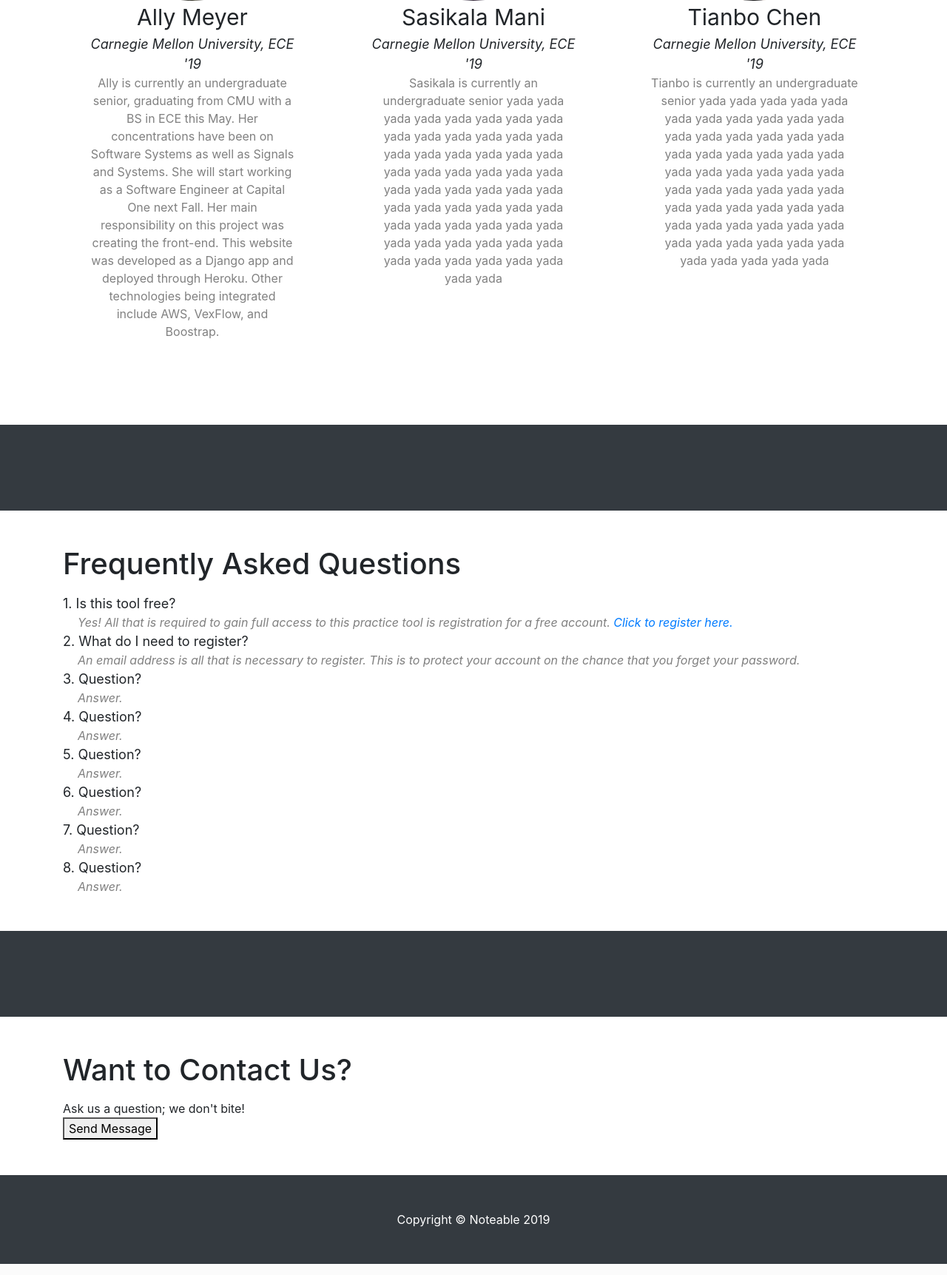
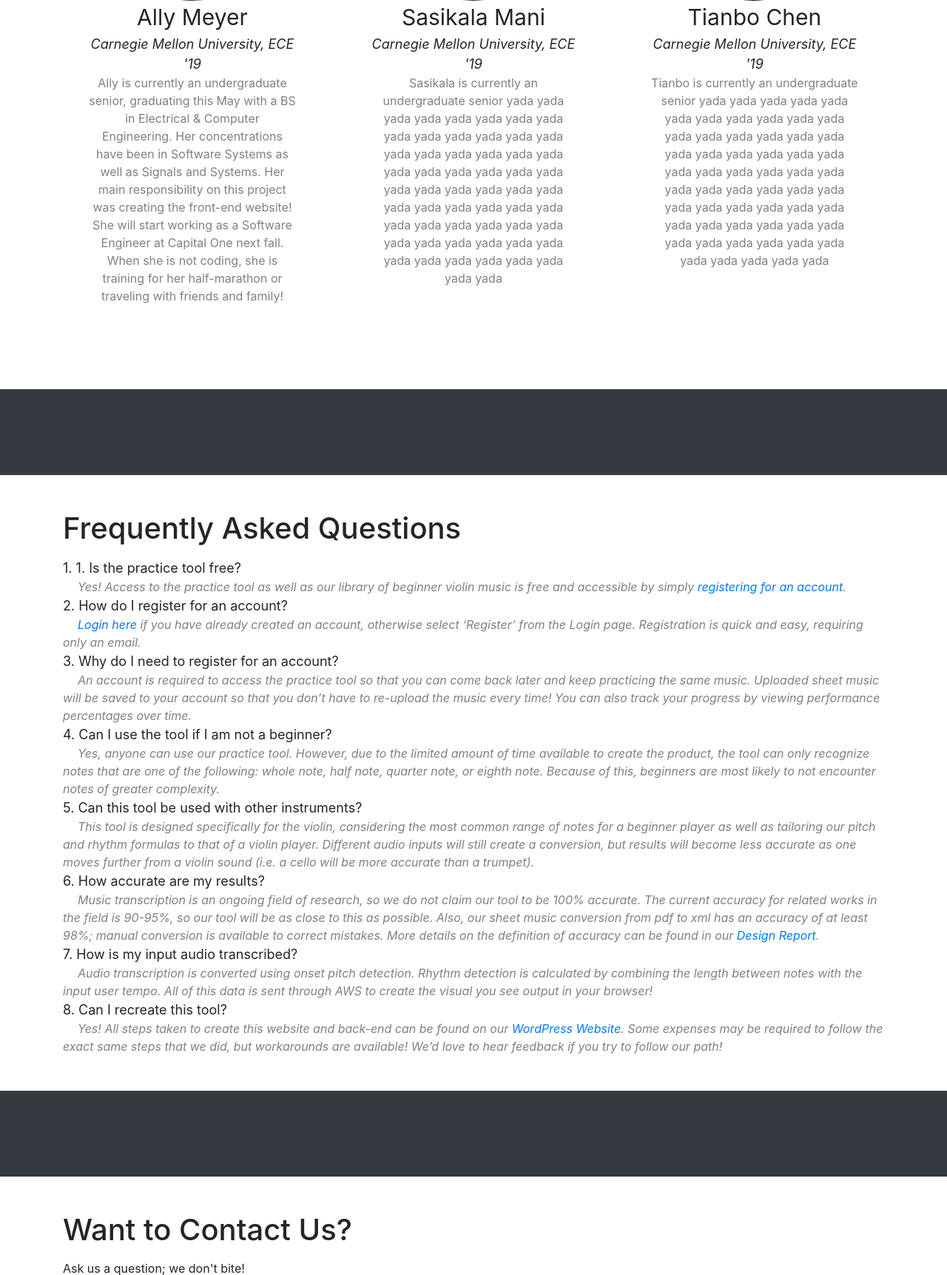
Before and after one commit to allisonfmeyer/CapstoneDB, a Django app: page / in a window 1280 px wide. Shown: the part 1765-3488 px from the top of the page at 74% size. Run offline with Django 3.2, Linux system fonts and the light colour scheme; some libraries are stand-ins or nearby versions.

Commit message:
Filled out faq

```diff
--- a/noteable/templates/noteable/home.html
+++ b/noteable/templates/noteable/home.html
@@ -105,12 +105,11 @@
             <figcaption><a id="cap-name">Ally Meyer</a>
                     <br><i id="school">Carnegie Mellon University, ECE '19</i>
                     <br><a id="description">Ally is currently an undergraduate senior, graduating
-                        from CMU with a BS in ECE this May. Her concentrations have been on Software Systems as well
-                        as Signals and Systems. She will start working as a Software Engineer at
-                        Capital One next Fall. Her main responsibility on this project was creating
-                        the front-end. This website was developed as a Django app and deployed
-                        through Heroku. Other technologies being integrated include AWS, VexFlow,
-                        and Boostrap. </a>
+                        this May with a BS in Electrical & Computer Engineering. Her
+                        concentrations have been in Software Systems as well
+                        as Signals and Systems. Her main responsibility on this project was creating the front-end website!
+                        She will start working as a Software Engineer at Capital One next fall. When she is not coding,
+                        she is training for her half-marathon or traveling with friends and family! </a>
             </figcaption>
           </figure>
         </div>
@@ -153,25 +152,45 @@
     <div class="container" id="faq">
       <h1>Frequently Asked Questions</h1>
       <p class="lead"></p>
-      <div class="question">1. Is this tool free?</div>
-      <div class="answer"><i>Yes! All that is required to gain full access to this practice
-                                 tool is registration for a free account. <a href="{% url 'login' %}">
-                                 Click to register here.</a></i></div>
-      <div class="question">2. What do I need to register?</div>
-      <div class="answer"><i>An email address is all that is necessary to register. This is to protect
-                              your account on the chance that you forget your password.</i></div>
-      <div class="question">3. Question?</div>
-      <div class="answer"><i>Answer.</i></div>
-      <div class="question">4. Question?</div>
-      <div class="answer"><i>Answer.</i></div>
-      <div class="question">5. Question?</div>
-      <div class="answer"><i>Answer.</i></div>
-      <div class="question">6. Question?</div>
-      <div class="answer"><i>Answer.</i></div>
-      <div class="question">7. Question?</div>
-      <div class="answer"><i>Answer.</i></div>
-      <div class="question">8. Question?</div>
-      <div class="answer"><i>Answer.</i></div>
+      <div class="question">1. 1. Is the practice tool free?</div>
+      <div class="answer"><i>Yes! Access to the practice tool as well as our library of
+                             beginner violin music is free and accessible by simply <a href="{% url 'login' %}">
+                             registering for an account</a>.</i></div>
+      <div class="question">2. How do I register for an account?</div>
+      <div class="answer"><i><a href="{% url 'login' %}">Login here</a> if you have already created an account,
+                             otherwise select ‘Register’ from the Login page. Registration is quick and easy,
+                             requiring only an email.</i></div>
+      <div class="question">3. Why do I need to register for an account?</div>
+      <div class="answer"><i>An account is required to access the practice tool so that you can come back later
+                             and keep practicing the same music. Uploaded sheet music will be saved to your account
+                             so that you don’t have to re-upload the music every time! You can also track your progress
+                             by viewing performance percentages over time.</i></div>
+      <div class="question">4. Can I use the tool if I am not a beginner?</div>
+      <div class="answer"><i>Yes, anyone can use our practice tool. However, due to the limited amount of time available
+                             to create the product, the tool can only recognize notes that are one of the following:
+                             whole note, half note, quarter note, or eighth note. Because of this, beginners are most
+                             likely to not encounter notes of greater complexity.</i></div>
+      <div class="question">5. Can this tool be used with other instruments?</div>
+      <div class="answer"><i>This tool is designed specifically for the violin, considering the most common range of
+                             notes for a beginner player as well as tailoring our pitch and rhythm formulas to that
+                             of a violin player. Different audio inputs will still create a conversion, but results
+                             will become less accurate as one moves further from a violin sound (i.e. a cello will
+                             be more accurate than a trumpet). </i></div>
+      <div class="question">6. How accurate are my results?</div>
+      <div class="answer"><i>Music transcription is an ongoing field of research, so we do not claim our tool to be 100%
+                             accurate. The current accuracy for related works in the field is 90-95%, so our tool will be
+                             as close to this as possible. Also, our sheet music conversion from pdf to xml has an accuracy
+                             of at least 98%; manual conversion is available to correct mistakes. More details on the
+                             definition of accuracy can be found in our <a href="http://course.ece.cmu.edu/~ece500/projects/s19-teamdb/wp-content/uploads/sites/61/2019/03/Design-Report-1.pdf">Design Report</a>.</i></div>
+      <div class="question">7. How is my input audio transcribed?</div>
+      <div class="answer"><i>Audio transcription is converted using onset pitch detection. Rhythm detection is
+                             calculated by combining the length between notes with the input user tempo. All of this data
+                             is sent through AWS to create the visual you see output in your browser!</i></div>
+      <div class="question">8. Can I recreate this tool?</div>
+      <div class="answer"><i>Yes! All steps taken to create this website and back-end can be found on our
+                             <a href="http://course.ece.cmu.edu/~ece500/projects/s19-teamdb/">WordPress Website</a>. Some expenses
+                             may be required to follow the exact same steps that we did, but workarounds are available! We’d love
+                             to hear feedback if you try to follow our path!</i></div>
     </div>
   </section>
 
```
